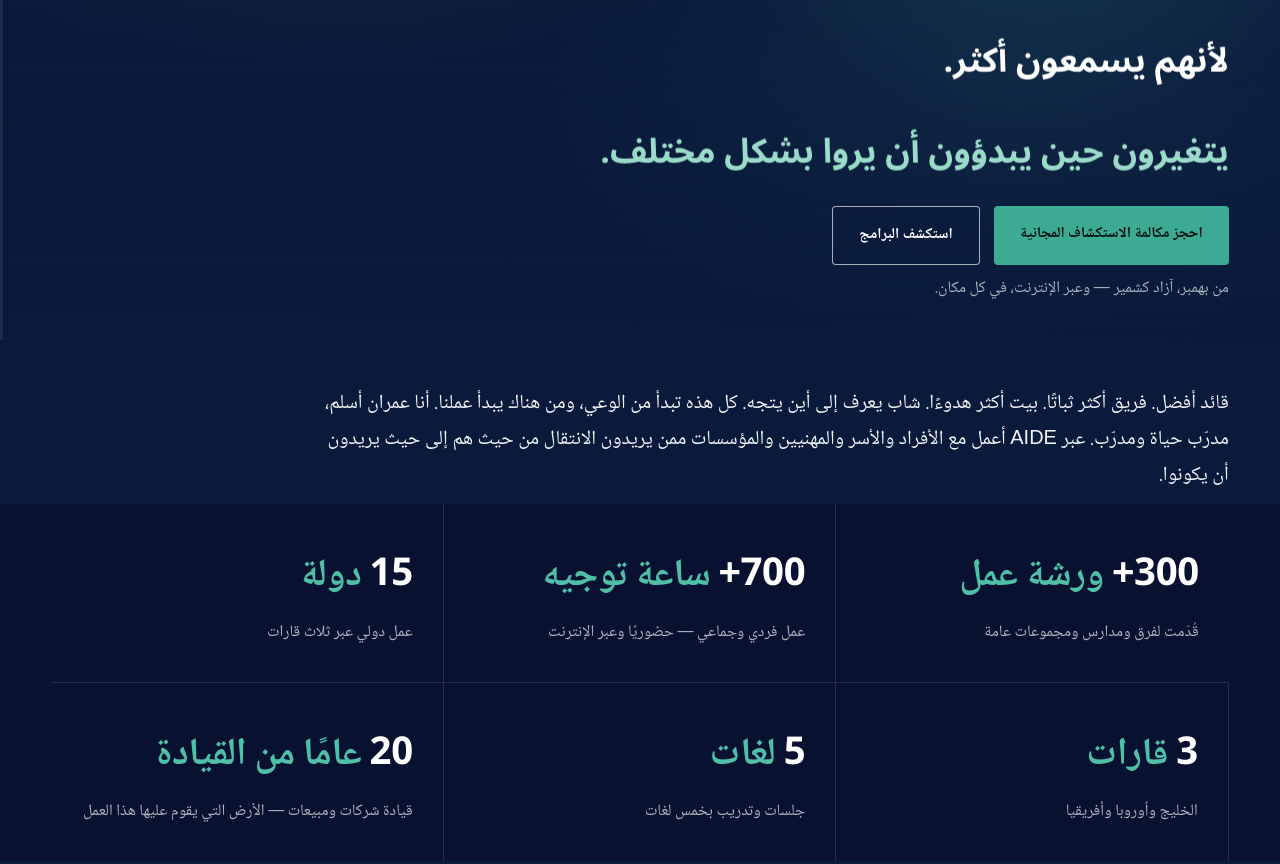
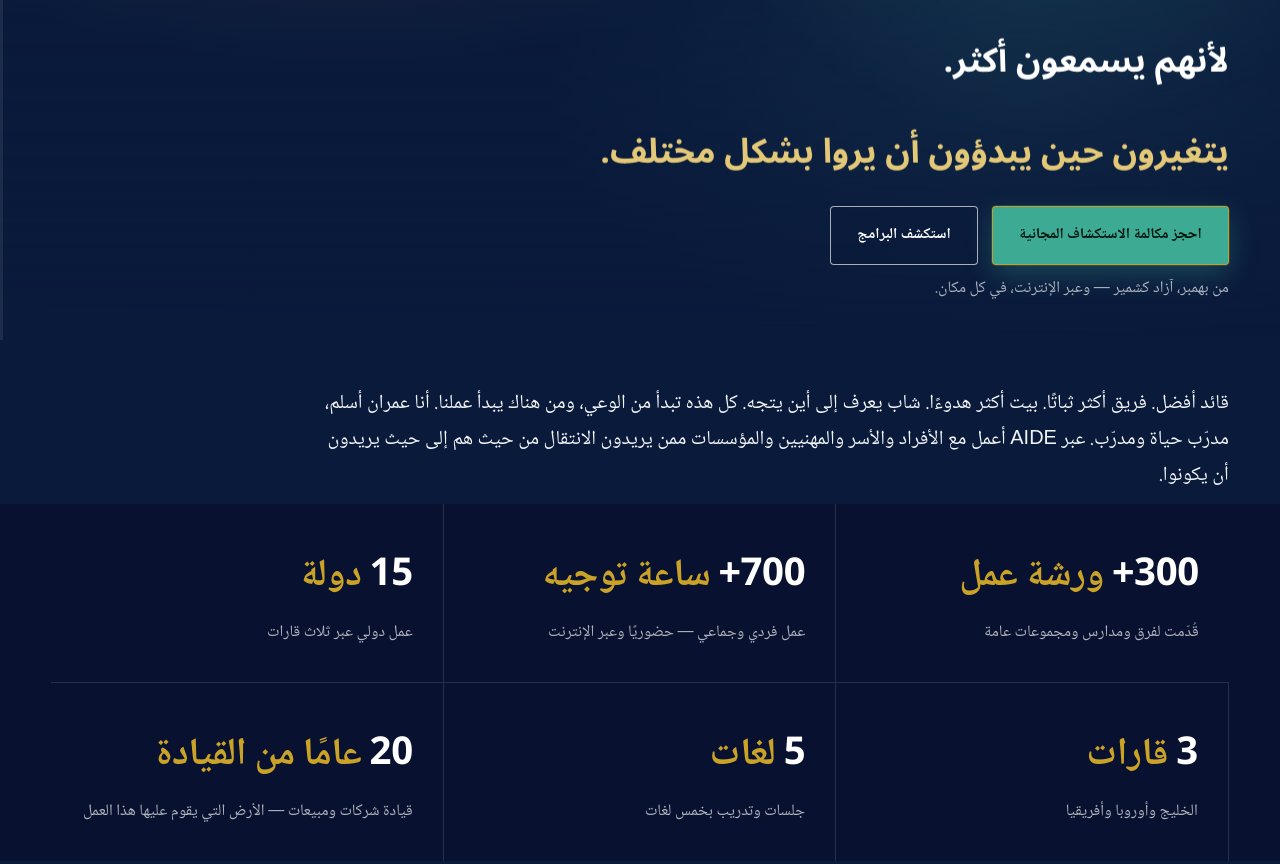
Before and after one commit to blugul1/aide-website, a plain HTML site: page ar/index.html in a window 1280 px wide. Shown: the part 460-1324 px from the top of the page. Drawn offline with Linux system fonts and the light colour scheme.

Commit message:
Glow gold live on homepages: hero third row, button ring, proof words

```diff
--- a/ar/index.html
+++ b/ar/index.html
@@ -429,6 +429,10 @@
   .blend .row:nth-child(2){animation-delay:.27s}
   .blend .row:nth-child(3){animation-delay:.39s}
   .blend .row:hover{transform:translateY(-4px)}
+  /* GLOW GOLD (owner 2026-11-19): hero third row, solid-button ring, proof words */
+  .blend .row.alt{color:#E3C878}
+  .btn.btn-solid{border:1.5px solid rgba(201,162,39,.9);box-shadow:0 0 0 1px rgba(201,162,39,.18),0 10px 28px rgba(61,171,148,.30)}
+  .proof b em{color:#C9A227}
   @keyframes heroRowIn{from{opacity:0;transform:translateY(26px)}to{opacity:1;transform:translateY(0)}}
   .blend{animation:heroFloat 7s ease-in-out 1.4s infinite alternate}
   @keyframes heroFloat{from{transform:translateY(0)}to{transform:translateY(-7px)}}
```
Also changed, not shown: index.html (+4 -0 lines), ur/index.html (+4 -0 lines).
